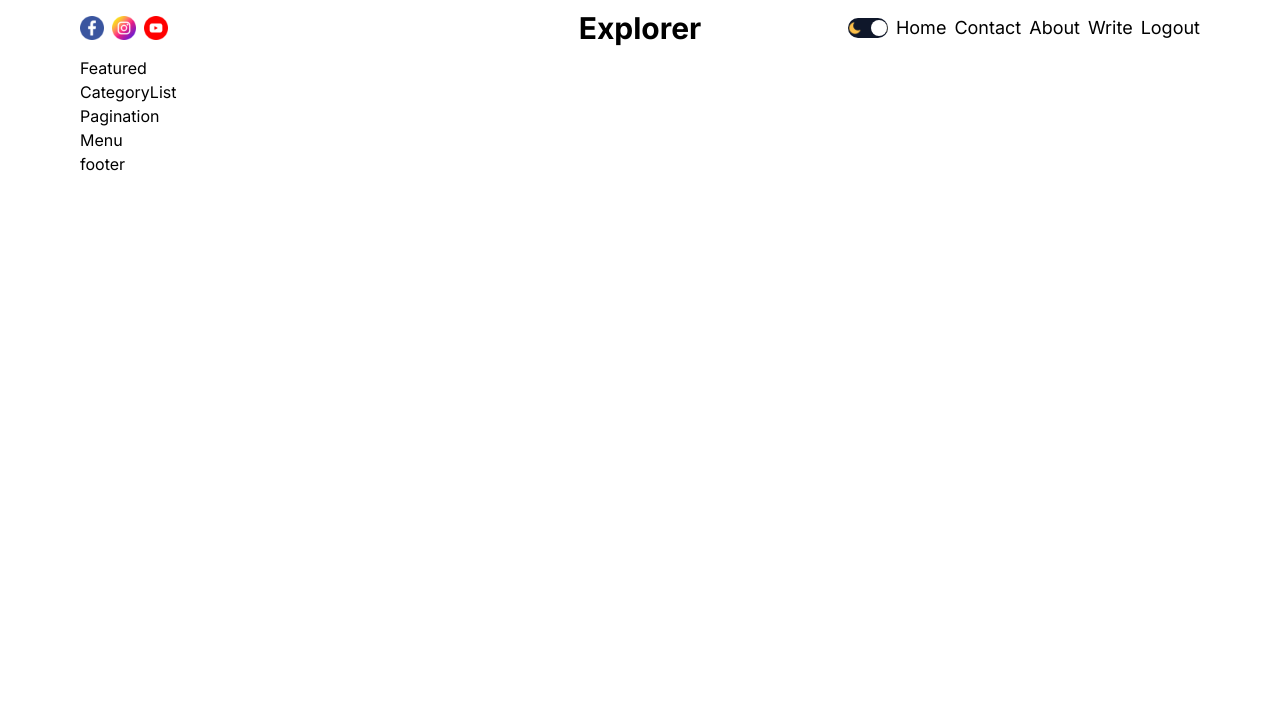
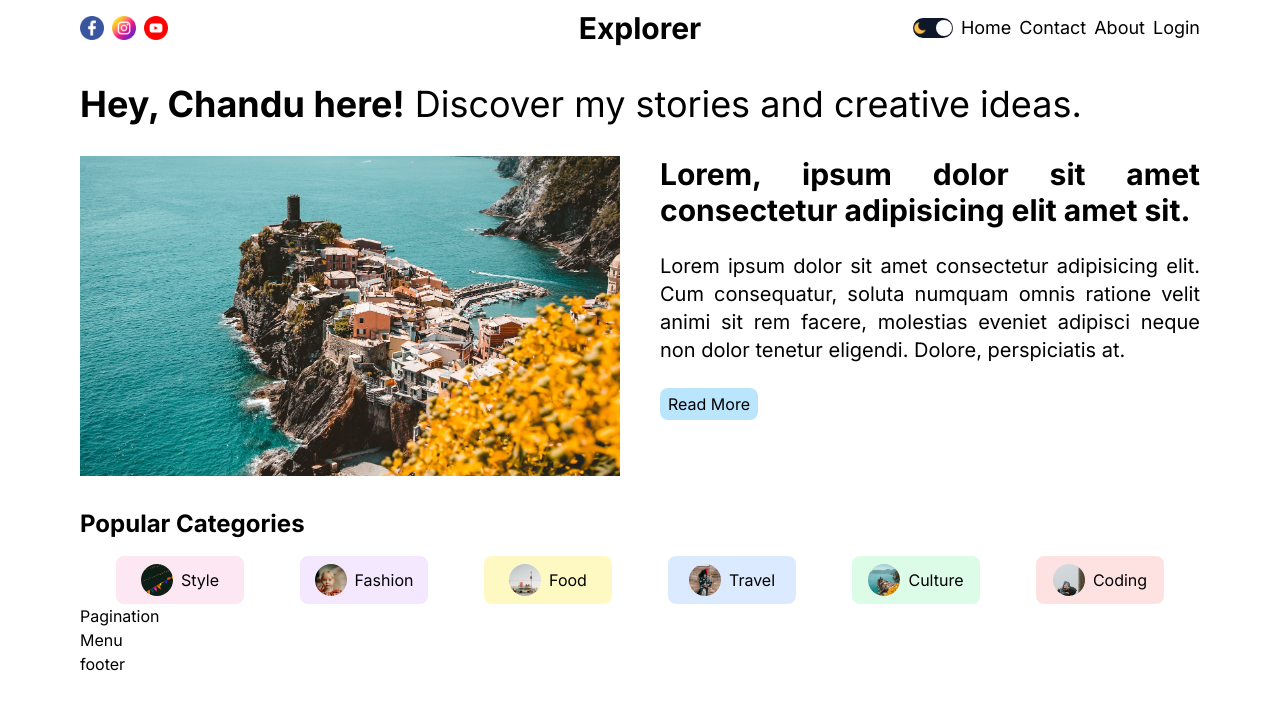
Before and after one commit to Chandu6702/Vivid-Voices, a Next.js app: page / in a window 1280 px wide. Shown: the top 710 px of the page. Built offline with nearby package versions, Linux system fonts and the light colour scheme.

Commit message:
update featured & categorylist

```diff
--- a/src/app/globals.css
+++ b/src/app/globals.css
@@ -18,7 +18,7 @@
 
 body {
     min-width: 100vw;
-    overflow-x: hidden;
+    /* overflow-x: hidden; */
     background-color: var(--bg);
     color: var(--textColor);
     font-family: 'Inter', sans-serif;
--- a/src/app/layout.js
+++ b/src/app/layout.js
@@ -16,10 +16,7 @@ export default function RootLayout({ children }) {
   return (
     <html lang="en">
       <body
-        className={
-          inter.className +
-          " h-svh overflow-hidden px-2 sm:px-4 lg:px-10 xl:px-20"
-        }
+        className={inter.className + " h-svh px-2 sm:px-4 lg:px-10 xl:px-20"}
       >
         <ThemeContextProvider>
           <ThemeProvider>
--- a/src/components/AuthLinks.jsx
+++ b/src/components/AuthLinks.jsx
@@ -5,7 +5,7 @@ import React, { useContext, useState } from 'react';
 
 const AuthLinks = () => {
     const [open, setOpen] = useState(false);
-    const status = "authenticated";
+    const status = "notauthenticated";
     const { theme } = useContext(ThemeContext);
 
     return (
@@ -38,7 +38,7 @@ const AuthLinks = () => {
             {/* Dropdown Menu */}
             {open && (
                 <div
-                    className={`absolute w-48 h-72 top-14 right-2 text-2xl font-bold bg-opacity-50 shadow-lg rounded-xl p-2 flex flex-col items-center justify-center gap-3 sm:hidden ${theme === "light" ? "bg-neutral-800/5 backdrop-blur-lg text-black" : "bg-white/5 backdrop-blur-md text-white"}`}
+                    className={`absolute w-48 h-72 top-14 right-2 text-2xl font-bold bg-opacity-50 shadow-lg rounded-xl p-2 flex flex-col items-center justify-center gap-3 sm:hidden z-50 ${theme === "light" ? "bg-neutral-800/5 backdrop-blur-lg text-black" : "bg-white/5 backdrop-blur-md text-white"}`}
                 >
                     <Link href="/" className="mb-2 text-lg">Home</Link>
                     <Link href="/about" className="mb-2 text-lg">About</Link>
--- a/src/components/CategoryList.jsx
+++ b/src/components/CategoryList.jsx
@@ -1,9 +1,87 @@
-import React from 'react'
+import Image from 'next/image';
+import Link from 'next/link';
+import React from 'react';
 
 const CategoryList = () => {
     return (
-        <div>CategoryList</div>
-    )
-}
+        <div className="categoryList">
+            <h1 className="title mt-8 mb-4 text-2xl font-bold">Popular Categories</h1>
+            <div className="categories flex flex-wrap justify-evenly items-center gap-5 text-black">
+                <Link href="/blog?cat=style" className="flex items-center justify-center h-[3rem] w-[8rem] gap-2 p-2 rounded-lg bg-pink-100 hover:bg-pink-200">
+                    <div className="w-8 h-8 overflow-hidden rounded-full">
+                        <Image
+                            src="/style.png"
+                            alt="Style"
+                            width={32}
+                            height={32}
+                            className="object-cover"
+                        />
+                    </div>
+                    Style
+                </Link>
+                <Link href="/blog?cat=fashion" className="flex items-center justify-center h-[3rem] w-[8rem] gap-2 p-2 rounded-lg bg-purple-100 hover:bg-purple-200">
+                    <div className="w-8 h-8 overflow-hidden rounded-full">
+                        <Image
+                            src="/fashion.png"
+                            alt="Fashion"
+                            width={32}
+                            height={32}
+                            className="object-cover"
+                        />
+                    </div>
+                    Fashion
+                </Link>
+                <Link href="/blog?cat=food" className="flex items-center h-[3rem] w-[8rem] justify-center gap-2 p-2 rounded-lg bg-yellow-100 hover:bg-yellow-200">
+                    <div className="w-8 h-8 overflow-hidden rounded-full">
+                        <Image
+                            src="/food.png"
+                            alt="Food"
+                            width={32}
+                            height={32}
+                            className="object-cover"
+                        />
+                    </div>
+                    Food
+                </Link>
+                <Link href="/blog?cat=travel" className="flex items-center h-[3rem] w-[8rem] justify-center gap-2 p-2 rounded-lg bg-blue-100 hover:bg-blue-200">
+                    <div className="w-8 h-8 overflow-hidden rounded-full">
+                        <Image
+                            src="/travel.png"
+                            alt="Travel"
+                            width={32}
+                            height={32}
+                            className="object-cover"
+                        />
+                    </div>
+                    Travel
+                </Link>
+                <Link href="/blog?cat=culture" className="flex items-center h-[3rem] w-[8rem] justify-center gap-2 p-2 rounded-lg bg-green-100 hover:bg-green-200">
+                    <div className="w-8 h-8 overflow-hidden rounded-full">
+                        <Image
+                            src="/culture.png"
+                            alt="Culture"
+                            width={32}
+                            height={32}
+                            className="object-cover"
+                        />
+                    </div>
+                    Culture
+                </Link>
+                <Link href="/blog?cat=coding" className="flex items-center h-[3rem] w-[8rem] justify-center gap-2 p-2 rounded-lg bg-red-100 hover:bg-red-200">
+                    <div className="w-8 h-8 overflow-hidden rounded-full">
+                        <Image
+                            src="/coding.png"
+                            alt="Coding"
+                            width={32}
+                            height={32}
+                            className="object-cover h-10"
+                        />
+                    </div>
+                    Coding
+                </Link>
+            </div>
+        </div>
+    );
+};
 
-export default CategoryList
+export default CategoryList;
--- a/src/components/Featured.jsx
+++ b/src/components/Featured.jsx
@@ -1,8 +1,24 @@
+import Image from 'next/image'
 import React from 'react'
 
 const Featured = () => {
     return (
-        <div>Featured</div>
+        <div className='featured mt-8 p-2 sm:p-0'>
+            <h1 className='title text-2xl lg:text-4xl'>
+                <strong>Hey, Chandu here!</strong> Discover my stories and creative ideas.
+            </h1>
+            <div className='post  mt-5 sm:mt-8 sm:flex gap-5 lg:gap-10 justify-between w-full'>
+                <div className='imageContainer flex-1 relative h-56 sm:h-60 lg:h-80'>
+                    <Image src='/p1.jpeg' alt="" fill className='object-cover' />
+                </div>
+                <div className="textContainer mt-2 sm:mt-0 relative flex flex-1 flex-col text-justify gap-4 overflow-hidden lg:gap-6">
+                    <h1 className='postTitle text-xl font-bold lg:text-3xl'>Lorem, ipsum dolor sit amet consectetur adipisicing elit amet sit.</h1>
+                    <p className='postDesc  text-base font-normal lg:text-xl'>Lorem ipsum dolor sit amet consectetur adipisicing elit. Cum consequatur, soluta numquam omnis ratione velit animi sit rem facere, molestias eveniet adipisci neque non dolor tenetur eligendi. Dolore, perspiciatis at.</p>
+                    <button className='btn px-2 py-1 border-none rounded-lg w-max bg-sky-200 text-black'>Read More</button>
+                </div>
+            </div>
+        </div>
+
     )
 }
 
```
